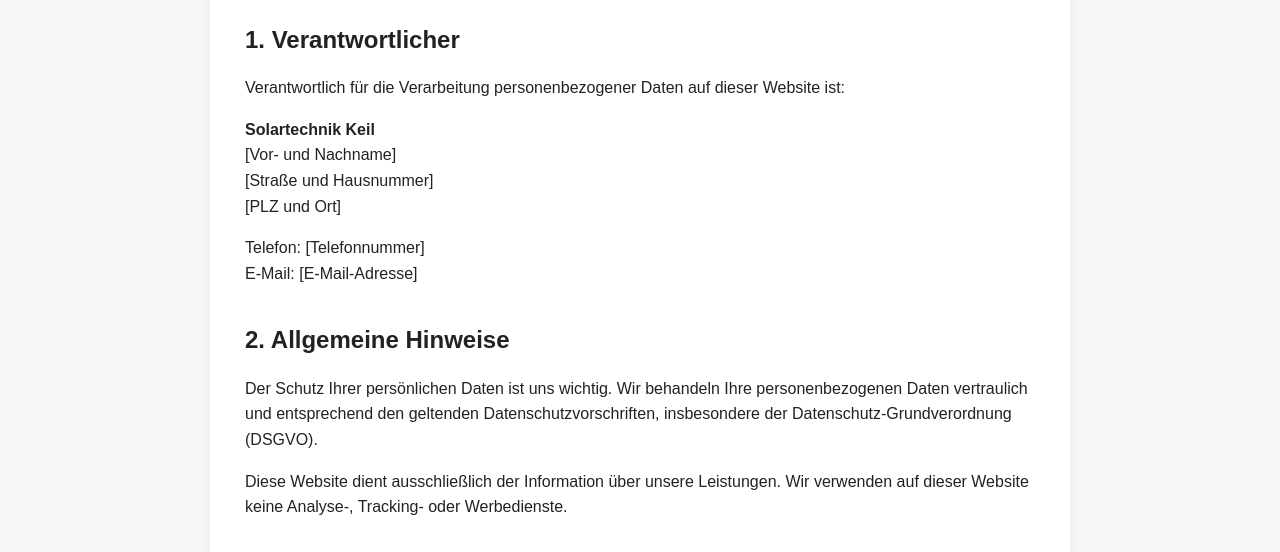
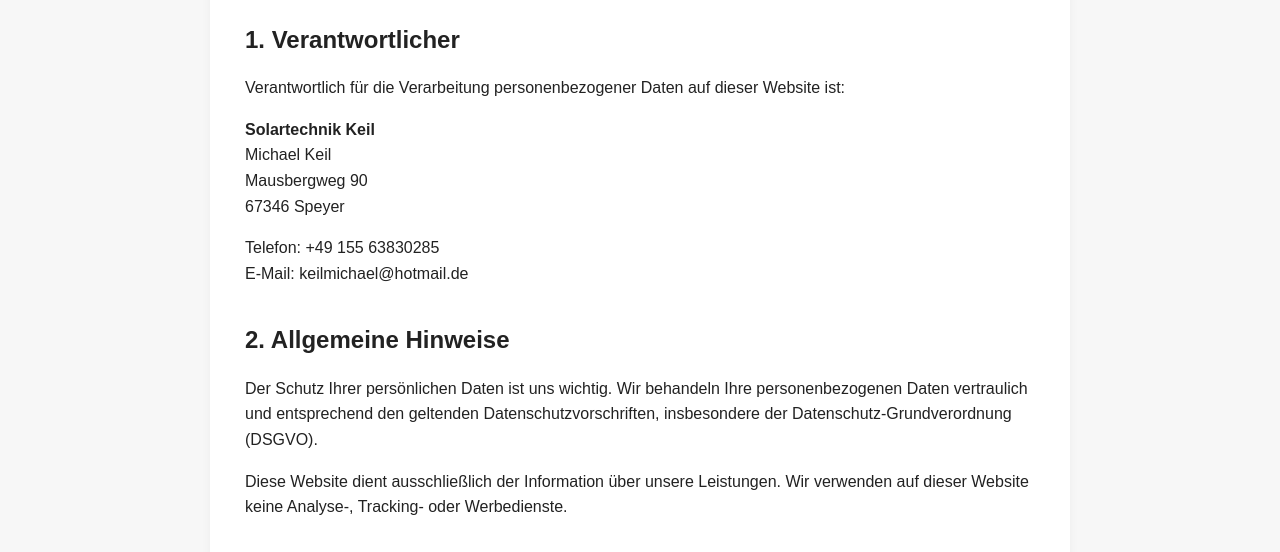
Before and after one commit to SolartechnikKeil/Solartechnik-Keil-Website, a plain HTML site: page datenschutz.html in a window 1280 px wide. Shown: the part 222-774 px from the top of the page. Drawn offline with Linux system fonts and the light colour scheme.

Commit message:
Update datenschutz.html

```diff
--- a/datenschutz.html
+++ b/datenschutz.html
@@ -145,14 +145,14 @@
 
       <p>
         <strong>Solartechnik Keil</strong><br>
-        [Vor- und Nachname]<br>
-        [Straße und Hausnummer]<br>
-        [PLZ und Ort]
+        Michael Keil<br>
+        Mausbergweg 90<br>
+        67346 Speyer
       </p>
 
       <p>
-        Telefon: [Telefonnummer]<br>
-        E-Mail: [E-Mail-Adresse]
+        Telefon: +49 155 63830285<br>
+        E-Mail: keilmichael@hotmail.de
       </p>
 
 
```
